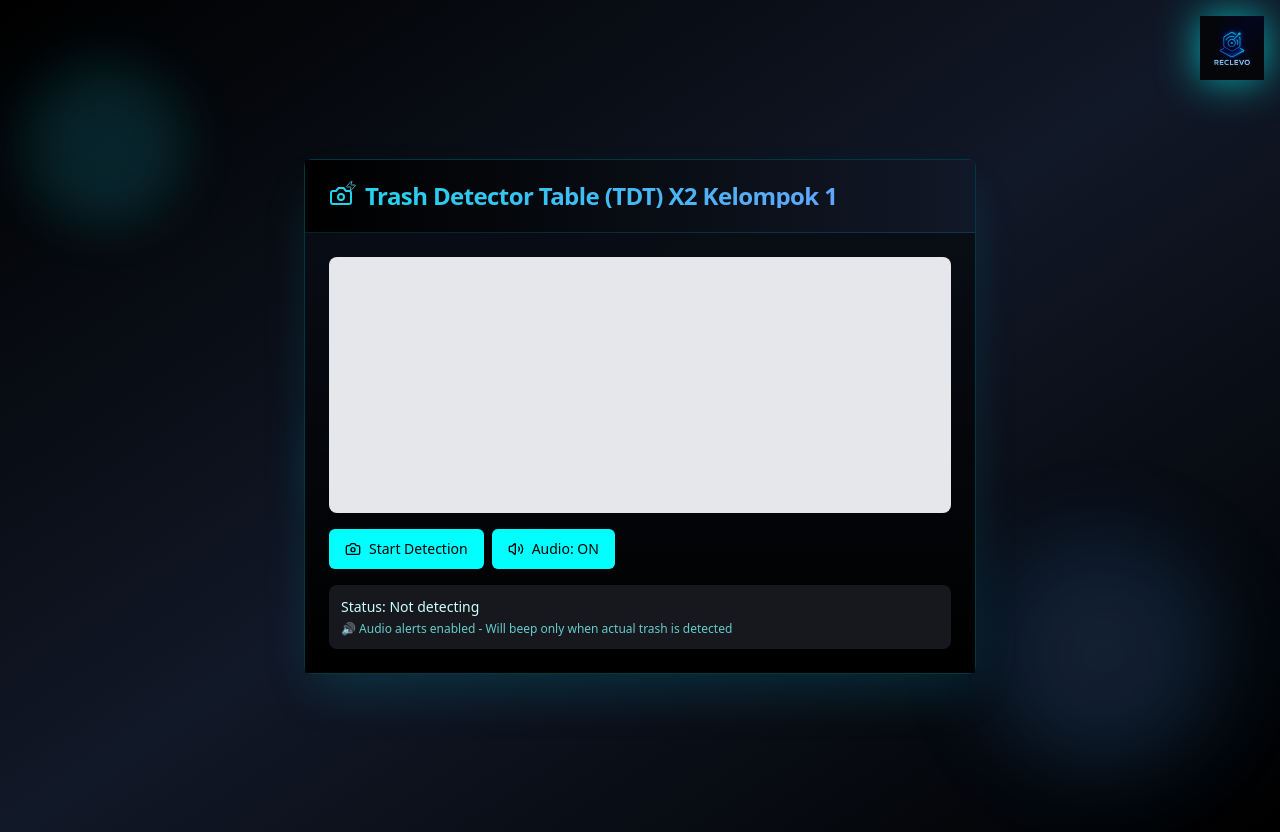
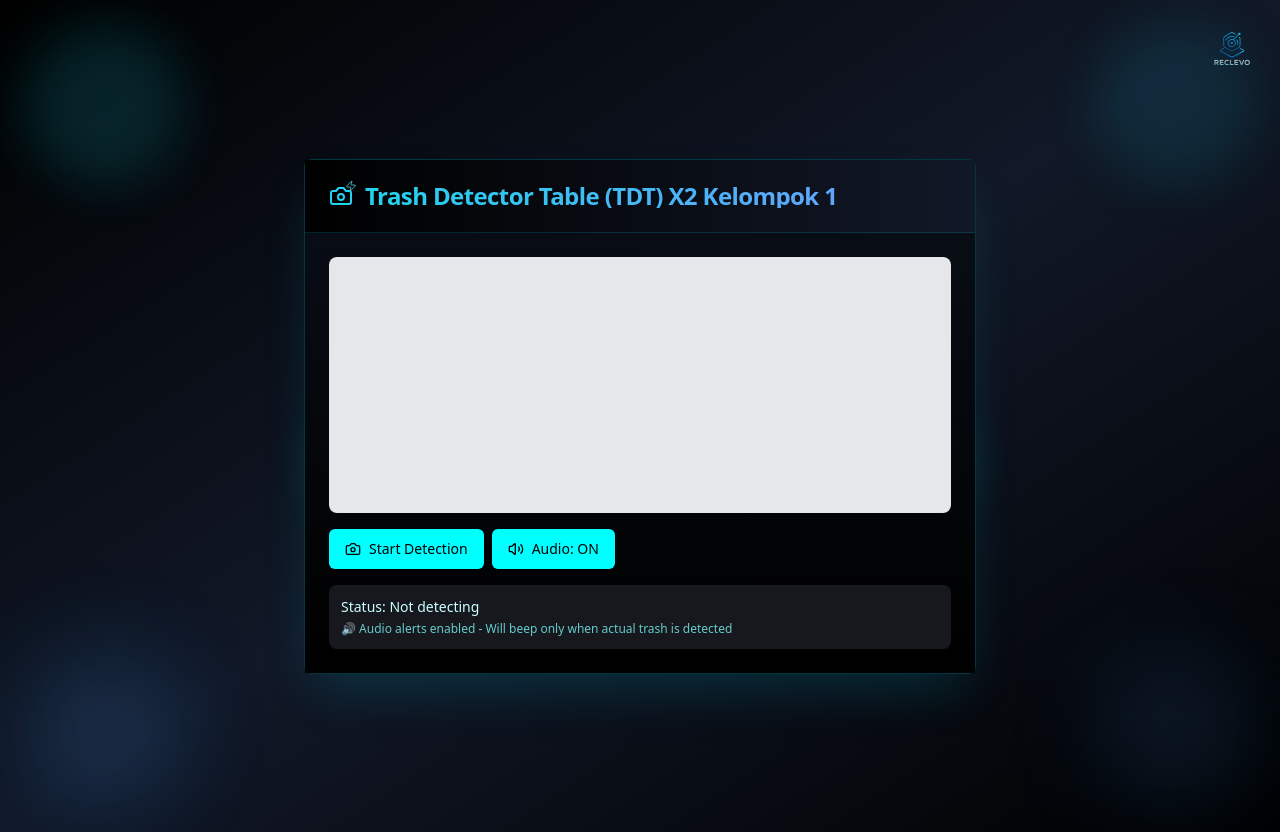
Before and after one commit to womiekom/Trash-Detector-Table-ReclevoX2, a React (Vite) app: page / in a window 1280 px wide. Built offline with nearby package versions, Linux system fonts and the light colour scheme.

Commit message:
Refactor: Update logo and neon effects
- Replaced the logo image.
- Removed neon effects from the logo.
- Adjusted neon border lighting for even distribution.

```diff
--- a/src/pages/Index.tsx
+++ b/src/pages/Index.tsx
@@ -4,24 +4,25 @@ import TrashDetector from "@/components/TrashDetector";
 const Index = () => {
   return (
     <div className="min-h-screen bg-gradient-to-br from-black via-gray-900 to-black p-4 relative">
-      {/* Logo in top right corner with better integration */}
+      {/* Logo in top right corner without neon effects */}
       <div className="absolute top-4 right-4 z-10">
         <img
-          src="/lovable-uploads/45faf74a-d40a-4dcf-a8d6-17e44d19dd39.png"
+          src="/lovable-uploads/4c9c6528-a3d8-4328-99df-24bef6444344.png"
           alt="Reclevo Logo"
-          className="w-16 h-16 object-contain animate-pulse drop-shadow-[0_0_15px_rgba(0,255,255,0.8)] mix-blend-screen brightness-110 contrast-125"
-          style={{
-            filter: 'brightness(1.2) contrast(1.3) drop-shadow(0 0 20px rgba(0, 255, 255, 0.9))'
-          }}
+          className="w-16 h-16 object-contain"
         />
       </div>
 
-      {/* Enhanced animated background elements with brighter neon */}
+      {/* Enhanced animated background elements with evenly distributed neon */}
       <div className="absolute inset-0 overflow-hidden pointer-events-none">
-        <div className="absolute top-20 left-10 w-32 h-32 bg-cyan-400/20 rounded-full blur-xl animate-pulse shadow-[0_0_50px_rgba(0,255,255,0.4)]"></div>
-        <div className="absolute bottom-20 right-20 w-48 h-48 bg-blue-400/20 rounded-full blur-2xl animate-pulse delay-1000 shadow-[0_0_80px_rgba(0,150,255,0.4)]"></div>
+        <div className="absolute top-10 left-10 w-32 h-32 bg-cyan-400/20 rounded-full blur-xl animate-pulse shadow-[0_0_50px_rgba(0,255,255,0.4)]"></div>
+        <div className="absolute top-10 right-10 w-32 h-32 bg-cyan-400/20 rounded-full blur-xl animate-pulse delay-300 shadow-[0_0_50px_rgba(0,255,255,0.4)]"></div>
+        <div className="absolute bottom-10 left-10 w-32 h-32 bg-blue-400/20 rounded-full blur-2xl animate-pulse delay-1000 shadow-[0_0_80px_rgba(0,150,255,0.4)]"></div>
+        <div className="absolute bottom-10 right-10 w-32 h-32 bg-blue-400/20 rounded-full blur-2xl animate-pulse delay-700 shadow-[0_0_80px_rgba(0,150,255,0.4)]"></div>
         <div className="absolute top-1/2 left-1/4 w-24 h-24 bg-cyan-300/15 rounded-full blur-lg animate-pulse delay-500 shadow-[0_0_40px_rgba(0,255,255,0.3)]"></div>
-        <div className="absolute top-1/3 right-1/3 w-20 h-20 bg-cyan-500/10 rounded-full blur-md animate-pulse delay-700 shadow-[0_0_30px_rgba(0,255,255,0.2)]"></div>
+        <div className="absolute top-1/2 right-1/4 w-24 h-24 bg-cyan-300/15 rounded-full blur-lg animate-pulse delay-800 shadow-[0_0_40px_rgba(0,255,255,0.3)]"></div>
+        <div className="absolute top-1/3 left-1/2 w-20 h-20 bg-cyan-500/10 rounded-full blur-md animate-pulse delay-200 shadow-[0_0_30px_rgba(0,255,255,0.2)]"></div>
+        <div className="absolute bottom-1/3 left-1/2 w-20 h-20 bg-cyan-500/10 rounded-full blur-md animate-pulse delay-900 shadow-[0_0_30px_rgba(0,255,255,0.2)]"></div>
       </div>
 
       <div className="min-h-screen flex items-center justify-center relative z-10">
```
Also changed, not shown: public/lovable-uploads/4c9c6528-a3d8-4328-99df-24bef6444344.png (added).
